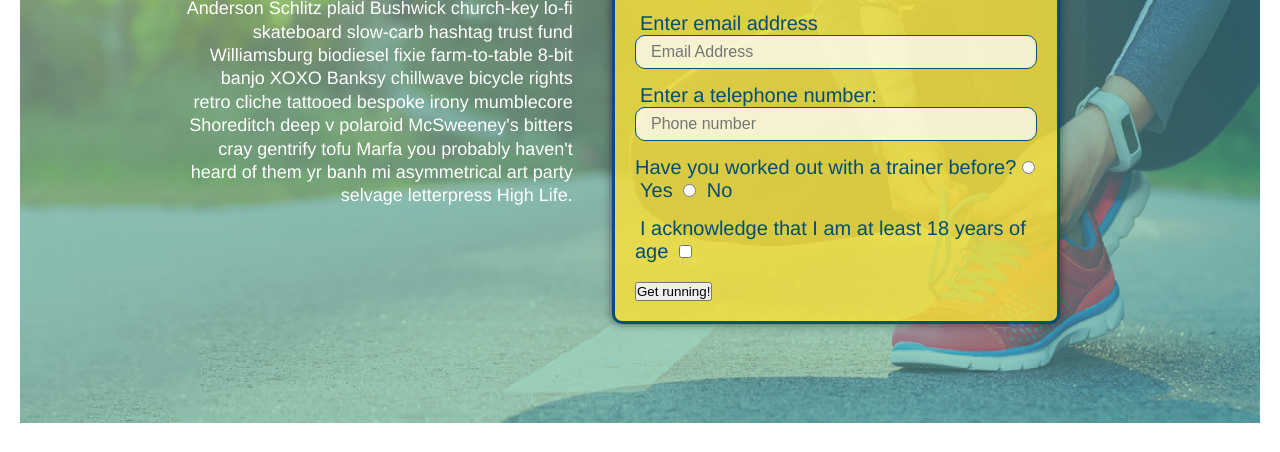
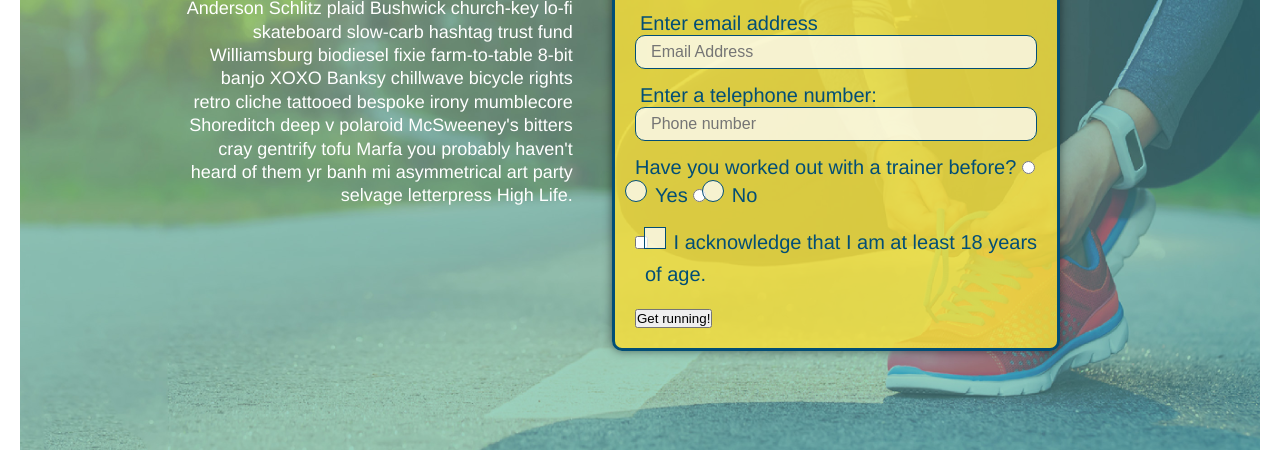
Before and after one commit to Wloyola25/run-buddy, a plain HTML site: page index.html in a window 1280 px wide. Shown: the part 378-830 px from the top of the page. Drawn offline with Linux system fonts and the light colour scheme.

Commit message:
final css touches

```diff
--- a/Assets/CSS/style.css
+++ b/Assets/CSS/style.css
@@ -26,6 +26,7 @@ header {
     background-position: center;
     background-attachment: fixed;
     background-position: 80%;
+    z-index: 9999;
   }
 
   header h1 {
@@ -233,7 +234,11 @@ header {
     justify-content: space-between;
   }
 
-  .step:last-child {
+  .step:nth-child(even) {
+    border-bottom: 1px solid #39a6b2;
+  }
+
+  .step:not(:last-child) {
     border-bottom: 1px solid #39a6b2;
   }
 
@@ -401,3 +406,65 @@ header {
   .flex-row {
     display: flex;
   }
+
+  .checkbox-wrapper label, .radio-wrapper label {
+    position: relative;
+    left: 10px;
+    margin: 10px;
+    line-height: 1.6;
+  }
+
+  .checkbox-wrapper label::before, .radio-wrapper label::before {
+    content: "";
+    height: 20px;
+    width: 20px;
+    background: rgba(255, 255,255, 0.75);
+    border: 1px solid #024e76;
+    position: absolute;
+    top: -4px;
+    left: -30px;
+  }
+
+  .radio-wrapper label::before {
+    border-radius: 50%;
+  }
+
+  .radio-wrapper label::after {
+    content: "";
+    width: 20px;
+    height: 20px;
+    border-radius: 50%;
+    background: #024e76;
+    position: absolute;
+    left: -29px;
+    top: -3px;
+    background-image: radical-gradient(circle, #39a6b2, #024e76);
+  }
+
+  .checkbox-wrapper label::after {
+    content: '';
+    height:6px;
+    width: 14px;
+    border-left: 2px solid #024e76;
+    border-bottom: 2px solid #024e76;
+    position: absolute;
+    left: -26px;
+    top: 1px;
+    transform: rotate(-58deg);
+  }
+
+  .checkbox-wrapper input +label::after,
+  .radio-wrapper input + label::after {
+    content:none;
+  }
+
+  .checkbox-wrapper input:checked + label::after,
+  .radio-wrapper input:checked + label::after {
+    content: '';
+  }
+
+  :root {
+    --primary-color: #fce138;
+    --secondary-color: #024e76;
+    --tertiary-color: #39a6b2;
+  }
--- a/index.html
+++ b/index.html
@@ -54,18 +54,21 @@
 
         <p>
         Have you worked out with a trainer before?
+        <span class="radio-wrapper">
         <input type="radio" name="trainer confirm" id="trainer-yes" />
         <label for="trainer-yes">Yes</label>
+        </span>
+        <span class="radio-wrapper">
         <input type="radio" name="trainer confirm" id="trainer-no" />
         <label for="trainer-no">No</label>
+        </span>
         </p>
-
         <p>
-            <label for="checkbox">
-                I acknowledge that I am at least 18 years of age
-            </label>
-            <input type="checkbox" name="age confirm" id="checkbox" />
-        </p>
+            <span class="checkbox-wrapper">
+             <input type="checkbox" name="age-confirm" id="checkbox" />
+             <label for="checkbox"> I acknowledge that I am at least 18 years of age.</label>
+            </span>
+             </p>
         <button type="submit">
             Get running!
         </button>
```
